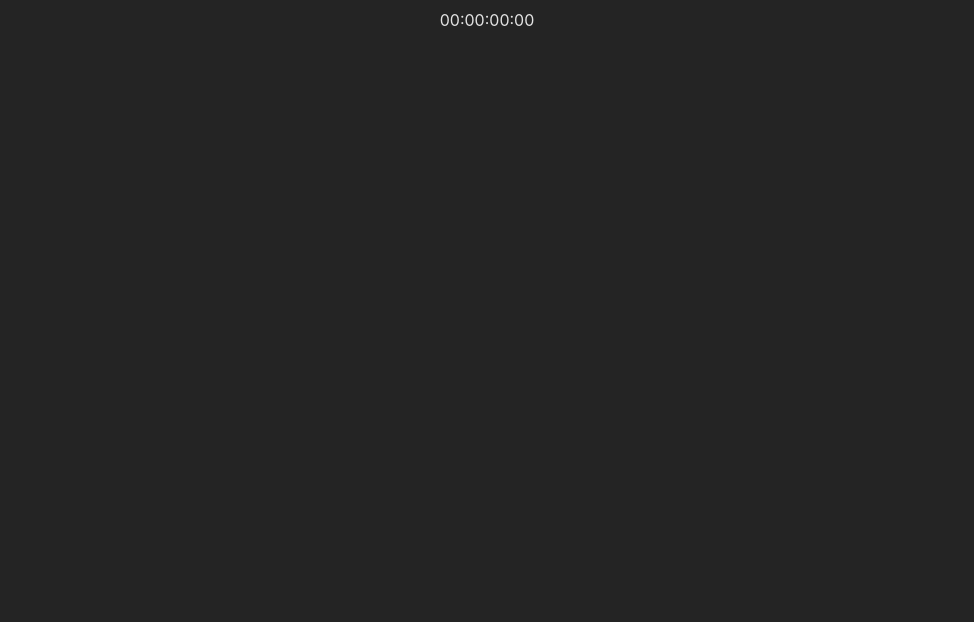
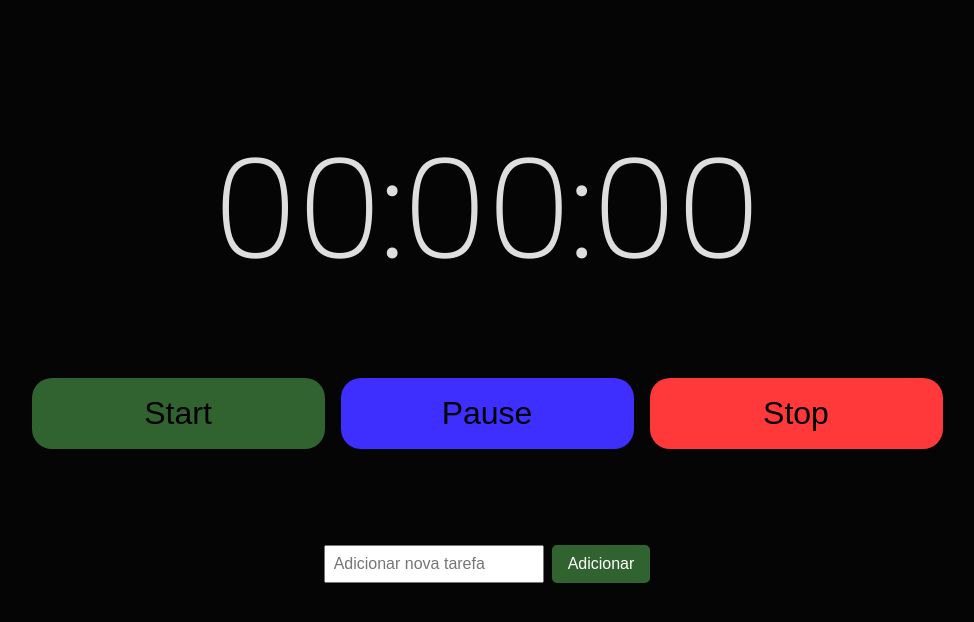
Before and after one commit to gbxventura/timerProject, a React (Vite) app: page / in a window 1280 px wide. Shown: the top 622 px of the page, without its empty margins (153-1127 px from the left). Built offline with nearby package versions, Linux system fonts and the light colour scheme.

Commit message:
Mudanças no design do projeto, adicionando função de timer e adição e exclusão de tasks.

```diff
--- a/index.html
+++ b/index.html
@@ -4,6 +4,12 @@
     <meta charset="UTF-8" />
     <link rel="icon" type="image/svg+xml" href="/vite.svg" />
     <meta name="viewport" content="width=device-width, initial-scale=1.0" />
+    <link rel="preconnect" href="https://fonts.googleapis.com" />
+    <link rel="preconnect" href="https://fonts.gstatic.com" crossorigin />
+    <link
+      href="https://fonts.googleapis.com/css2?family=Poppins:ital,wght@0,100;0,200;0,300;0,400;0,500;0,600;0,700;0,800;0,900;1,100;1,200;1,300;1,400;1,500;1,600;1,700;1,800;1,900&display=swap"
+      rel="stylesheet"
+    />
     <title>Timer</title>
   </head>
   <body>
--- a/package.json
+++ b/package.json
@@ -10,6 +10,7 @@
     "preview": "vite preview"
   },
   "dependencies": {
+    "js-cookie": "^3.0.5",
     "react": "^18.3.1",
     "react-dom": "^18.3.1"
   },
--- a/src/App.module.css
+++ b/src/App.css
@@ -9,8 +9,3 @@ body {
   justify-content: center;
   align-items: center;
 }
-.timerContent {
-  display: flex;
-  justify-content: center;
-  align-items: center;
-}
--- a/src/App.jsx
+++ b/src/App.jsx
@@ -1,15 +1,8 @@
-import styles from './App.module.css';
+import './App.css';
+import Timer from './Components/Timer/Timer';
 
 function App() {
-  return (
-    <div className={styles.timerContent}>
-      <div className={styles.clock}>
-        <span>00:00:00:00</span>
-      </div>
-      <div className={styles.buttons}></div>
-      <div className={styles.checklist}></div>
-    </div>
-  );
+  return <Timer />;
 }
 
 export default App;
--- /dev/null
+++ b/src/Components/Timer/Timer.jsx
@@ -0,0 +1,133 @@
+import React, { useState, useEffect } from 'react';
+import styles from './Timer.module.css';
+import Cookies from 'js-cookie';
+
+export default function Timer() {
+  const [time, setTime] = useState(0);
+  const [isRunning, setIsRunning] = useState(false);
+  const [checklist, setChecklist] = useState([]);
+  const [newTask, setNewTask] = useState('');
+
+  useEffect(() => {
+    let timer;
+    if (isRunning) {
+      timer = setInterval(() => {
+        setTime(prevTime => prevTime + 1);
+      }, 1000);
+    } else if (!isRunning && time !== 0) {
+      clearInterval(timer);
+    }
+    return () => clearInterval(timer);
+  }, [isRunning, time]);
+
+  // Carregar tarefas dos cookies
+  useEffect(() => {
+    const savedChecklist = Cookies.get('checklist');
+    if (savedChecklist) {
+      setChecklist(JSON.parse(savedChecklist));
+    }
+  }, []);
+
+  // Salvar tarefas nos cookies
+  useEffect(() => {
+    Cookies.set('checklist', JSON.stringify(checklist), { expires: 7 });
+  }, [checklist]);
+
+  const handleStart = () => setIsRunning(true);
+  const handlePause = () => setIsRunning(false);
+  const handleStop = () => {
+    setIsRunning(false);
+    setTime(0);
+  };
+
+  const formatTime = time => {
+    const getSeconds = `0${time % 60}`.slice(-2);
+    const minutes = `${Math.floor(time / 60)}`;
+    const getMinutes = `0${minutes % 60}`.slice(-2);
+    const getHours = `0${Math.floor(time / 3600)}`.slice(-2);
+
+    return `${getHours}:${getMinutes}:${getSeconds}`;
+  };
+
+  const handleTaskClick = index => {
+    const updatedChecklist = checklist.map((item, i) => {
+      if (i === index) {
+        return { ...item, done: true, animating: true };
+      }
+      return item;
+    });
+    setChecklist(updatedChecklist);
+
+    // Remove a tarefa da lista após a animação
+    setTimeout(() => {
+      setChecklist(prev => prev.filter((_, i) => i !== index));
+    }, 1000); // Tempo da animação
+  };
+
+  const handleAddTask = () => {
+    if (newTask.trim() !== '') {
+      setChecklist([
+        { text: newTask, done: false, animating: false },
+        ...checklist,
+      ]);
+      setNewTask('');
+    }
+  };
+
+  return (
+    <div className={styles.timerContent}>
+      <div className={styles.clock}>
+        <span>{formatTime(time)}</span>
+      </div>
+      <div className={styles.buttons}>
+        <button
+          className={`${styles.btnTimer} ${styles.btnStart}`}
+          onClick={handleStart}
+        >
+          Start
+        </button>
+        <button
+          className={`${styles.btnTimer} ${styles.btnPause}`}
+          onClick={handlePause}
+        >
+          Pause
+        </button>
+        <button
+          className={`${styles.btnTimer} ${styles.btnStop}`}
+          onClick={handleStop}
+        >
+          Stop
+        </button>
+      </div>
+      <div className={styles.checklist}>
+        <div className={styles.addTask}>
+          <input
+            type='text'
+            value={newTask}
+            onChange={e => setNewTask(e.target.value)}
+            placeholder='Adicionar nova tarefa'
+          />
+          <button onClick={handleAddTask}>Adicionar</button>
+        </div>
+        <ul>
+          {checklist.map((item, index) => (
+            <li
+              key={index}
+              className={`${item.done ? styles.done : ''} ${
+                item.animating ? styles.animating : ''
+              }`}
+            >
+              <input
+                type='checkbox'
+                checked={item.done}
+                readOnly
+                onClick={() => handleTaskClick(index)}
+              />
+              <span>{item.text}</span>
+            </li>
+          ))}
+        </ul>
+      </div>
+    </div>
+  );
+}
--- /dev/null
+++ b/src/Components/Timer/Timer.module.css
@@ -0,0 +1,133 @@
+.timerContent {
+  display: flex;
+  flex-direction: column;
+  justify-content: center;
+  align-items: center;
+  font-family: 'Poppins', sans-serif;
+}
+
+.clock {
+  margin: 2rem;
+  padding: 2rem;
+}
+
+.clock span {
+  font-size: 8.75em;
+  font-weight: 250;
+  font-style: normal;
+}
+
+.buttons {
+  display: flex;
+  gap: 1rem;
+  margin-bottom: 5rem;
+}
+
+.btnTimer {
+  width: 293px;
+  height: 71px;
+  border-radius: 20px;
+  border: none;
+  font-size: 2em;
+  cursor: pointer;
+  transition: transform 0.5s ease, background 0.5s ease, color 0.5s ease;
+}
+
+.btnTimer:hover {
+  transform: scale(1.05);
+}
+
+.btnStart {
+  background-color: #316330;
+}
+
+.btnPause {
+  background-color: #3f2fff;
+}
+
+.btnStop {
+  background-color: #ff3939;
+}
+
+.btnStart:hover {
+  background-color: #273b26;
+}
+
+.btnPause:hover {
+  background-color: #352bad;
+}
+
+.btnStop:hover {
+  background-color: #af2d2d;
+}
+
+.addTask {
+  margin-top: 1rem;
+  display: flex;
+  gap: 0.5rem;
+}
+
+.addTask input {
+  width: 200px;
+  padding: 0.5rem;
+  font-size: 1em;
+}
+
+.addTask button {
+  padding: 0.5rem 1rem;
+  font-size: 1em;
+  background-color: #316330;
+  color: white;
+  border: none;
+  border-radius: 5px;
+  cursor: pointer;
+  transition: background 0.3s ease;
+}
+
+.addTask button:hover {
+  background-color: #273b26;
+}
+
+/* Estilo da lista de tarefas */
+.checklist ul {
+  list-style-type: none;
+  padding: 0;
+  width: 100%;
+  max-width: 600px;
+}
+
+.checklist li {
+  display: flex;
+  align-items: center;
+  padding: 0.5rem;
+  border-bottom: 1px solid #666;
+  font-size: 1em;
+  color: #fff;
+  position: relative;
+  overflow: hidden;
+}
+
+.checklist li input[type='checkbox'] {
+  margin-right: 0.5rem;
+  cursor: pointer;
+}
+
+.checklist li.done {
+  text-decoration: line-through;
+  background-color: green;
+}
+
+.checklist li.animating {
+  animation: disappear 1s forwards;
+}
+
+@keyframes disappear {
+  from {
+    opacity: 1;
+    transform: translateX(0);
+  }
+  to {
+    opacity: 0;
+    transform: translateX(-100%);
+  }
+}
--- a/src/index.css
+++ b/src/index.css
@@ -1,11 +1,10 @@
 :root {
-  font-family: Inter, system-ui, Avenir, Helvetica, Arial, sans-serif;
   line-height: 1.5;
   font-weight: 400;
 
   color-scheme: light dark;
   color: rgba(255, 255, 255, 0.87);
-  background-color: #242424;
+  background-color: #050505;
 
   font-synthesis: none;
   text-rendering: optimizeLegibility;
```
Also changed, not shown: 1 other file (tests, documents, lock files or other folders).
